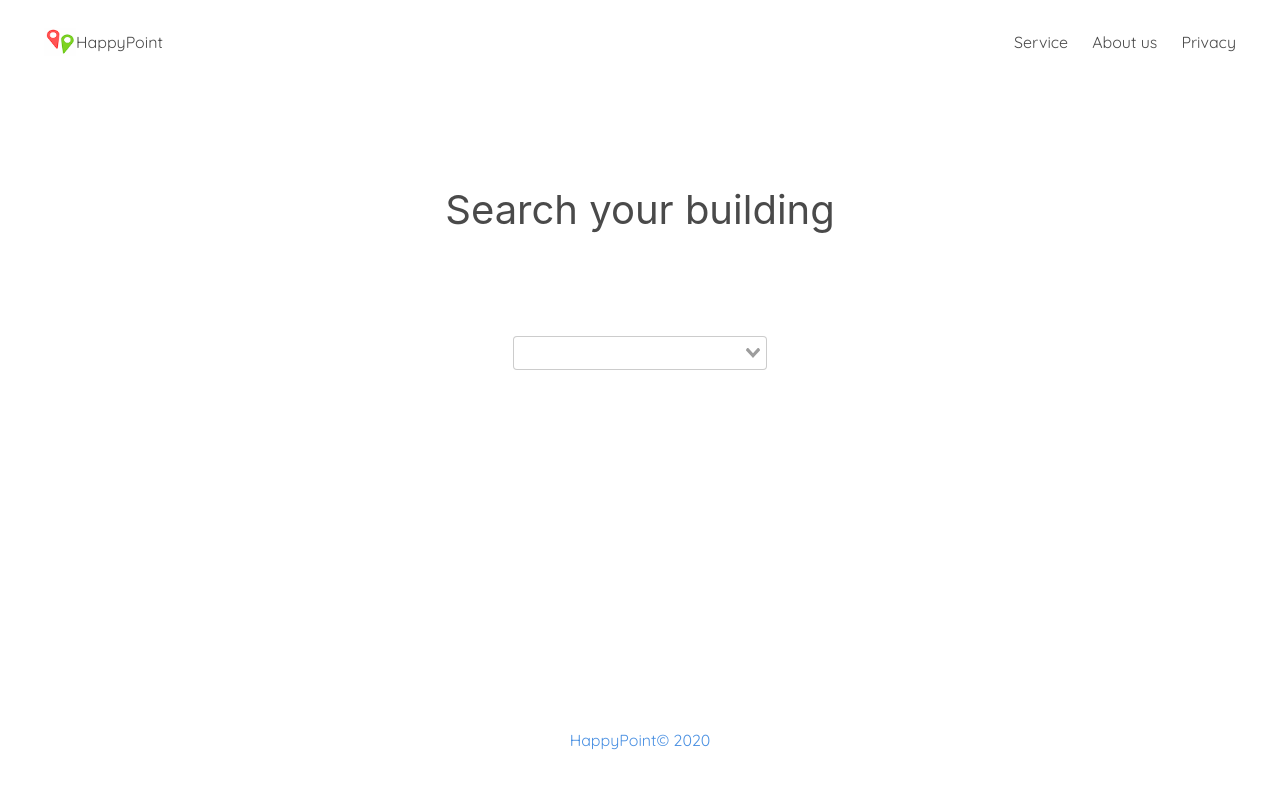
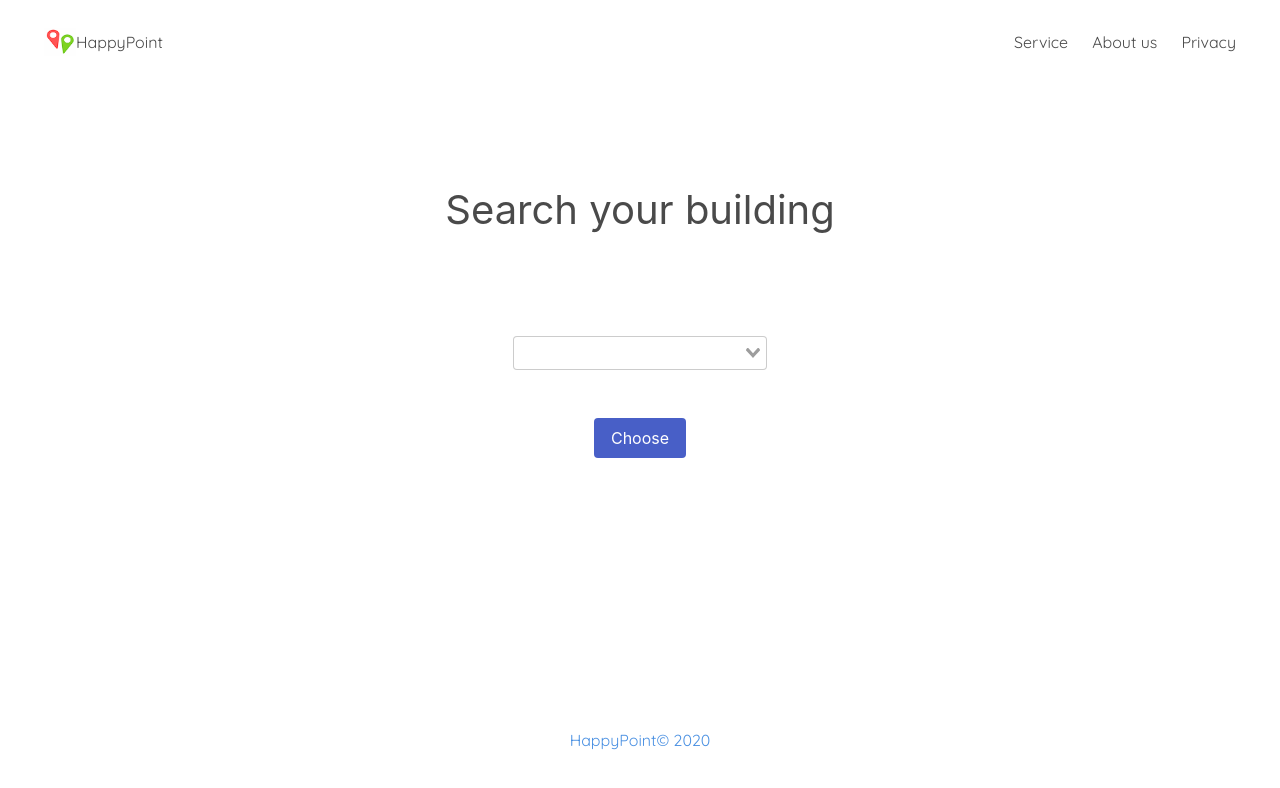
Before and after one commit to NRodriguezcuellar/HappyPoint-Webapp, a Vue app: page /#/service in a window 1280 px wide. Shown: the top 788 px of the page. Built offline with nearby package versions, Linux system fonts and the light colour scheme.

Commit message:
service page and heatmap/overview page added

```diff
--- a/src/components/buildingChooser.vue
+++ b/src/components/buildingChooser.vue
@@ -6,6 +6,10 @@
                 <v-select :value="$store.state.chosen_building" @input="select_building"
                           :options="$store.state.buildings"></v-select>
             </div>
+
+            <button class="button is-link" @click="confirm_building">Choose</button>
+            <small class="has-text-danger p-md button-warning hidden" id="warning">Please choose a building</small>
+
         </div>
 
     </div>
@@ -17,12 +21,24 @@
         methods: {
             select_building(val) {
                 this.$store.commit('select_building', val)
+            },
+            confirm_building() {
+                if (this.$store.state.chosen_building) {
+                    this.$router.push('/service/overview')
+                } else {
+                    const warning = document.getElementById('warning')
+                    warning.classList.toggle('hidden')
+                }
             }
         }
     }
 </script>
 
 <style scoped>
+    .hidden {
+        display: none;
+    }
+
     .buildings-container {
         display: flex;
         flex-direction: column;
--- a/src/router/index.js
+++ b/src/router/index.js
@@ -34,8 +34,17 @@ const routes = [
         // route level code-splitting
         // this generates a separate chunk (about.[hash].js) for this route
         // which is lazy-loaded when the route is visited.
-        component: () =>
-            import(/* webpackChunkName: "about" */ "../views/Service.vue")
+        component: () => import('../views/Service'),
+    },
+    {
+        path: '/service/heatmap',
+        name: 'heatmap',
+        component: () => import('../views/Service_heatmap')
+    },
+    {
+        path: '/service/overview',
+        name: 'overview',
+        component: () => import('../views/Service_overview')
     }
 
 ];
--- a/src/views/Privacy.vue
+++ b/src/views/Privacy.vue
@@ -5,7 +5,7 @@
 
 
             <div class="section column is-half privacy-text-container">
-                 <div><h1 class="easy-font is-title has-text-weight-semibold has-text-centered"> Privacy </h1></div>
+                 <div><h1 class="easy-font is-title has-text-weight-semibold has-text-centered p-b-lg"> Privacy </h1></div>
                 <div class="container" v-for="(section, titles) in privacySections" :key="titles">
                     <H2 class=" p-md has-text-centered"> {{titles}}</H2>
                     <div class="content-text-container">
--- a/src/views/Service.vue
+++ b/src/views/Service.vue
@@ -1,7 +1,6 @@
 <template>
     <div>
-       <building-chooser v-if="!this.$store.state.chosen_building"></building-chooser>
-
+        <building-chooser></building-chooser>
     </div>
 
 </template>
@@ -10,13 +9,12 @@
     import 'vue-select/dist/vue-select.css';
     import BuildingChooser from "../components/buildingChooser";
 
+
     export default {
         name: "Service",
         components: {BuildingChooser},
         data: function () {
-            return {
-
-            }
+            return {}
 
 
         }
@@ -31,9 +29,11 @@
         flex-direction: column;
         align-items: center;
     }
+
     .buildings-input {
         min-width: 350px;
     }
+
     .buildings-title {
         font-size: 40px;
         text-align: center;
--- /dev/null
+++ b/src/views/Service_heatmap.vue
@@ -0,0 +1,14 @@
+<template>
+    <div><h1>Heatmap</h1></div>
+
+</template>
+
+<script>
+    export default {
+        name: "Service_heatmap"
+    }
+</script>
+
+<style scoped>
+
+</style>
--- /dev/null
+++ b/src/views/Service_overview.vue
@@ -0,0 +1,13 @@
+<template>
+    <div><h1>Overview</h1></div>
+</template>
+
+<script>
+    export default {
+        name: "Service_overview"
+    }
+</script>
+
+<style scoped>
+
+</style>
```
